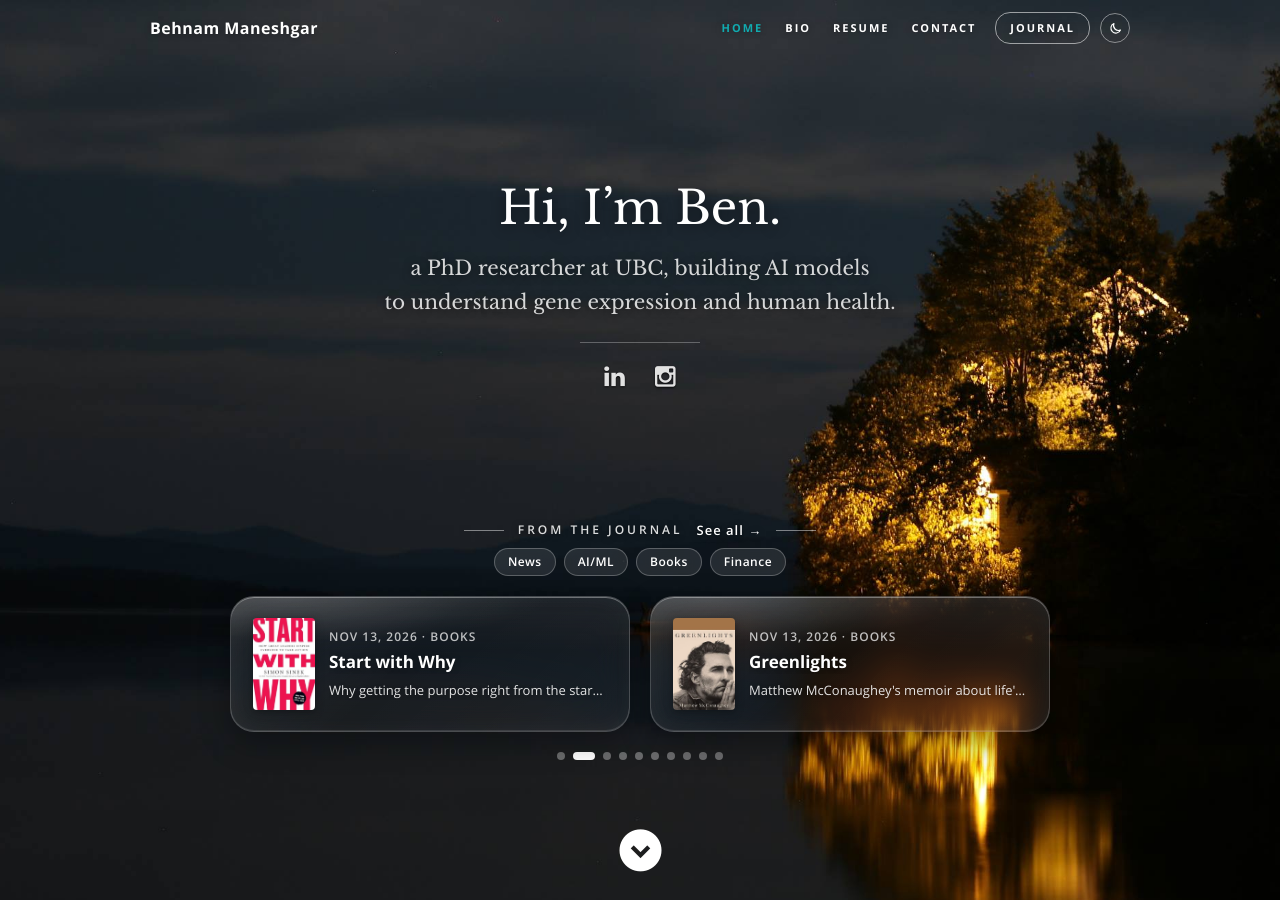
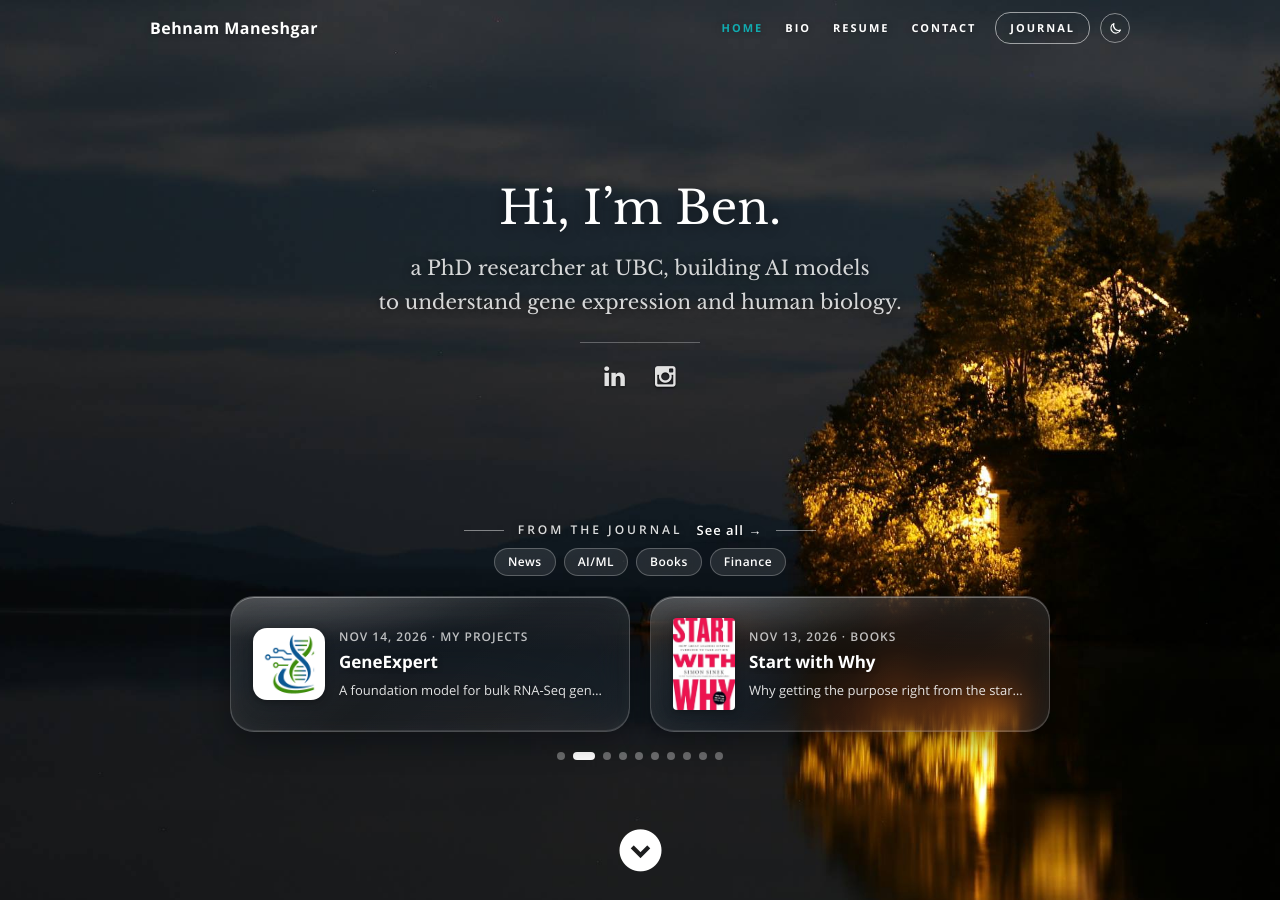
Before and after one commit to maneshgar/personal-website, a Jekyll site: the page built from index.html, in a window 1280 px wide and 900 px high. Built offline with Jekyll 4.4.1, drawn with Linux system fonts in a browser that asks for light colours.

Commit message:
New finance post, finance default icon, restore previous favicon
- Post: "Lower the Risk, Then Raise It" (with index/leveraged ETF table)
- Default rising-chart icon for finance posts without an image
- Welcome line: "...gene expression and human biology."
- Restore the previous favicon set

Co-Authored-By: Claude Opus 5.5 <noreply@anthropic.com>

```diff
--- a/css/journal.css
+++ b/css/journal.css
@@ -620,3 +620,16 @@ header .hero-topics a:hover, header .hero-topics a:focus {
 
 /* post body text: justified on both edges, with hyphenation to avoid big gaps */
 .w-body p, .w-body li { text-align: justify; -webkit-hyphens: auto; hyphens: auto; }
+
+/* tables in posts */
+.w-body table { width: 100%; border-collapse: collapse; margin: 6px 0 26px; font-size: 15px; line-height: 22px; }
+.w-body th, .w-body td { text-align: left; padding: 10px 14px; border-bottom: 1px solid #E3EAEA; }
+.w-body th { font: 12px/18px 'opensans-bold', sans-serif; letter-spacing: 1px; text-transform: uppercase; color: #6E7881; border-bottom-width: 2px; }
+.w-body td:first-child { font-family: 'opensans-semibold', 'opensans-bold', sans-serif; color: #22272B; }
+html.theme-dark .w-body th, html.theme-dark .w-body td { border-color: #2E3841; }
+html.theme-dark .w-body td:first-child { color: #EEF2F4; }
+@media only screen and (max-width: 600px) { .w-body table { font-size: 13px; } .w-body th, .w-body td { padding: 8px 6px; } }
+
+/* finance: rising chart on a green-to-teal tile */
+.is-icon.is-finance { background: linear-gradient(135deg, #3BC97A 0%, #1FB39A 50%, #11ABB0 100%); box-shadow: 0 6px 16px rgba(31, 179, 154, .32), inset 0 1px 0 rgba(255, 255, 255, .35); }
+header .hero-card-cover.is-icon.is-finance { background: linear-gradient(135deg, rgba(59, 201, 122, .85) 0%, rgba(31, 179, 154, .85) 50%, rgba(17, 171, 176, .85) 100%); }
--- a/index.html
+++ b/index.html
@@ -46,10 +46,10 @@
 
 	<!-- Favicons
 								 ================================================== -->
-	<link rel="icon" type="image/png" sizes="32x32" href="/favicon-32-v2.png">
-	<link rel="icon" type="image/png" sizes="16x16" href="/favicon-16-v2.png">
-	<link rel="icon" type="image/png" sizes="192x192" href="/icon-192-v2.png">
-	<link rel="apple-touch-icon" sizes="180x180" href="/apple-touch-icon-v2.png">
+	<link rel="icon" type="image/png" sizes="32x32" href="/favicon-32.png">
+	<link rel="icon" type="image/png" sizes="16x16" href="/favicon-16.png">
+	<link rel="icon" type="image/png" sizes="192x192" href="/icon-192.png">
+	<link rel="apple-touch-icon" sizes="180x180" href="/apple-touch-icon.png">
 
 	<script type="application/ld+json">
 	{
@@ -102,7 +102,7 @@
 	<div class="row banner">
 		<div class="banner-text">
 			<h1 class="responsive-headline">Hi, I&rsquo;m Ben.</h1>
-			<h3>a PhD researcher at UBC, building AI models<br class="hero-br"> to understand gene expression and human health.</h3>
+			<h3>a PhD researcher at UBC, building AI models<br class="hero-br"> to understand gene expression and human biology.</h3>
 			<hr />
 			<ul class="social">
 				<li><a href="https://ca.linkedin.com/in/bmaneshgar" target="_blank" rel="noopener" aria-label="LinkedIn"><i class="fa fa-linkedin"></i></a></li>
@@ -120,8 +120,8 @@
 			{% for post in site.posts limit: 20 %}
 			{% assign thumb = post.cover | default: post.image %}
 			{% assign is_news = false %}{% if post.tags contains 'news' %}{% assign is_news = true %}{% endif %}
-			<a class="hero-card{% if thumb or is_news or post.tags contains 'projects' %} has-cover{% endif %}" href="{{ post.url }}">
-				{% if thumb %}<img class="hero-card-cover{% unless post.cover %} is-square{% endunless %}" src="{{ thumb }}" alt="" loading="lazy">{% elsif is_news %}<span class="hero-card-cover is-square is-icon">{% include news-icon.svg %}</span>{% elsif post.tags contains 'projects' %}<span class="hero-card-cover is-square is-icon is-project">{% include project-icon.svg %}</span>{% endif %}
+			<a class="hero-card{% if thumb or is_news or post.tags contains 'projects' or post.tags contains 'finance' %} has-cover{% endif %}" href="{{ post.url }}">
+				{% if thumb %}<img class="hero-card-cover{% unless post.cover %} is-square{% endunless %}" src="{{ thumb }}" alt="" loading="lazy">{% elsif is_news %}<span class="hero-card-cover is-square is-icon">{% include news-icon.svg %}</span>{% elsif post.tags contains 'projects' %}<span class="hero-card-cover is-square is-icon is-project">{% include project-icon.svg %}</span>{% elsif post.tags contains 'finance' %}<span class="hero-card-cover is-square is-icon is-finance">{% include finance-icon.svg %}</span>{% endif %}
 				<span class="hero-card-body">
 					<span class="hero-card-meta">{{ post.date | date: '%b %-d, %Y' }}{% for t in post.tags limit: 1 %} &middot; {{ site.journal_tags[t] | default: t }}{% endfor %}</span>
 					<span class="hero-card-title">{{ post.title }}</span>
--- a/journal/index.html
+++ b/journal/index.html
@@ -22,7 +22,7 @@ description: News, projects, books I've read, finance, and notes on what I've le
 		<li class="w-card" data-tags="{{ post.tags | join: ' ' }}">
 			<a href="{{ post.url }}">
 				{% assign thumb = post.cover | default: post.image %}
-				{% if thumb %}<img class="w-card-cover{% unless post.cover %} is-square{% endunless %}" src="{{ thumb }}" alt="" loading="lazy">{% elsif post.tags contains 'news' %}<span class="w-card-cover is-square is-icon">{% include news-icon.svg %}</span>{% elsif post.tags contains 'projects' %}<span class="w-card-cover is-square is-icon is-project">{% include project-icon.svg %}</span>{% endif %}
+				{% if thumb %}<img class="w-card-cover{% unless post.cover %} is-square{% endunless %}" src="{{ thumb }}" alt="" loading="lazy">{% elsif post.tags contains 'news' %}<span class="w-card-cover is-square is-icon">{% include news-icon.svg %}</span>{% elsif post.tags contains 'projects' %}<span class="w-card-cover is-square is-icon is-project">{% include project-icon.svg %}</span>{% elsif post.tags contains 'finance' %}<span class="w-card-cover is-square is-icon is-finance">{% include finance-icon.svg %}</span>{% endif %}
 				<div class="w-card-text">
 					<p class="w-meta">
 						<time datetime="{{ post.date | date_to_xmlschema }}">{{ post.date | date: '%b %-d, %Y' }}</time>
```
Also changed, not shown: _layouts/journal.html (+4 -4 lines), _posts/2026-11-14-lower-the-risk-then-raise-it.md (added, +58 -0 lines), _includes/finance-icon.svg (added), apple-touch-icon-v2.png (deleted), apple-touch-icon.png (added), favicon-16-v2.png (deleted), favicon-16.png (added), favicon-32-v2.png (deleted), favicon-32.png (added), favicon.png, icon-192-v2.png (deleted), icon-192.png (added).
